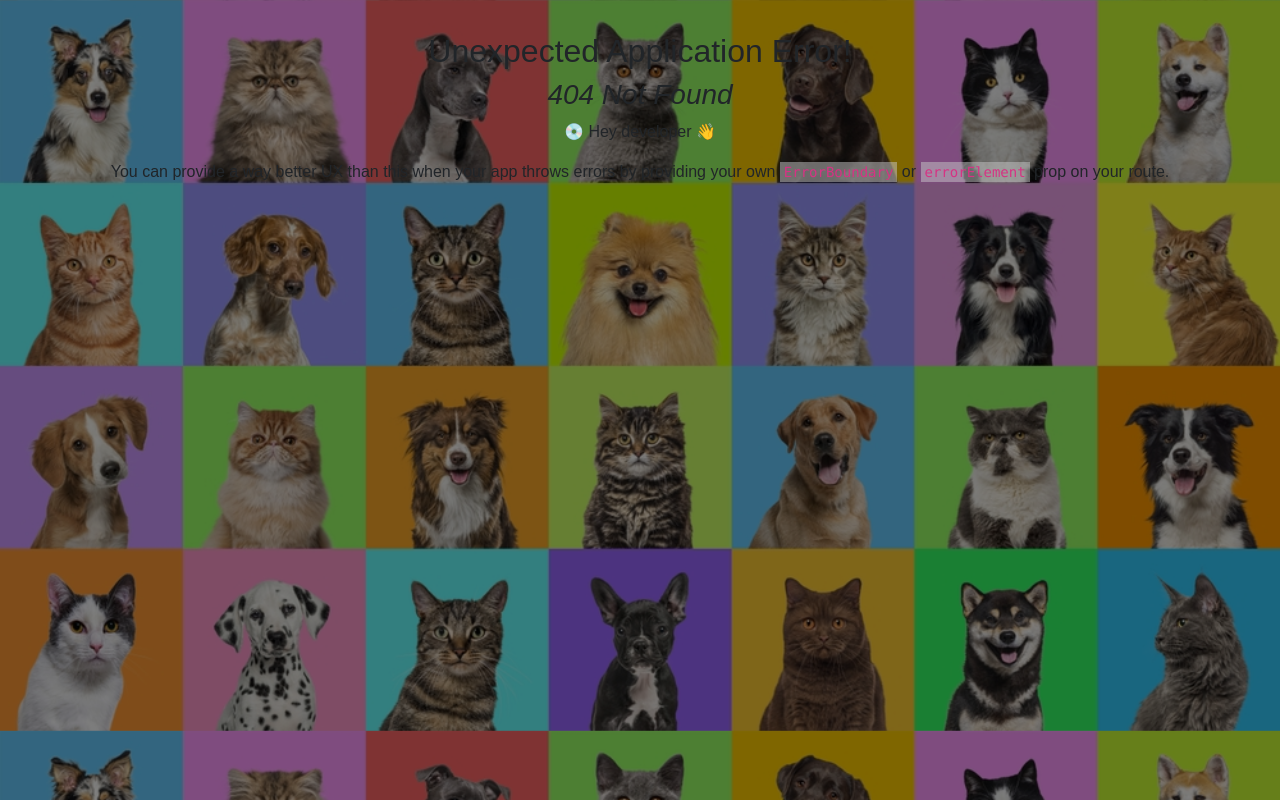
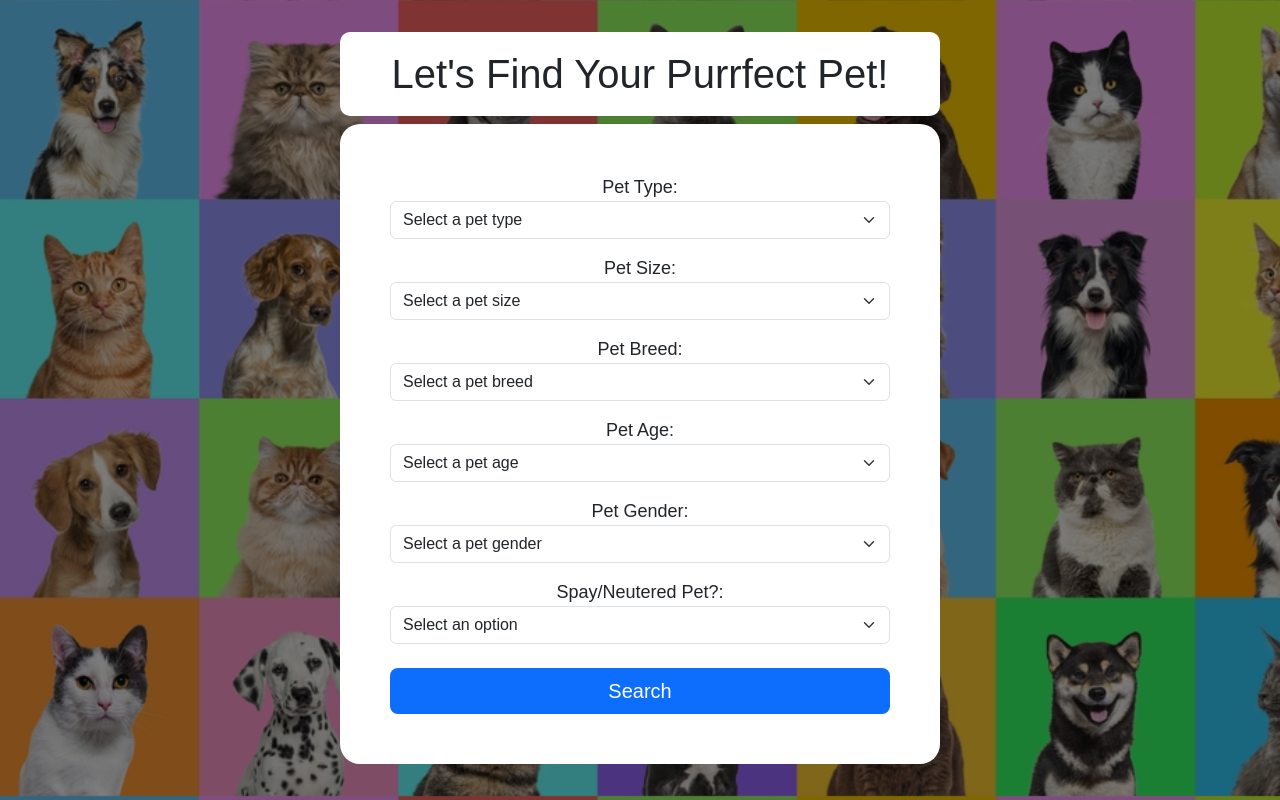
Before and after one commit to acantu9/pets-r-us, a React (Vite) app in the folder client/: page /Search in a window 1280 px wide. Before the commit this address had no page. Built offline with nearby package versions, Linux system fonts and the light colour scheme.

Commit message:
added css styling to search form

```diff
--- a/client/src/components/search/searchForm.jsx
+++ b/client/src/components/search/searchForm.jsx
@@ -1,4 +1,5 @@
 import React, { useState } from 'react';
+import '../../styles/searchForm.css';
 
 const SearchForm = () => {
   const [petType, setPetType] = useState('');
@@ -40,10 +41,10 @@ const SearchForm = () => {
   }
 
   return (
-    <form onSubmit={handleFormSubmit}>
+    <form onSubmit={handleFormSubmit} className="search-form">
       <label>
         Pet Type:
-        <select value={petType} onChange={(e) => setPetType(e.target.value)}>
+        <select className="form-select mb-3" value={petType} onChange={(e) => setPetType(e.target.value)}>
           <option value="">Select a pet type</option>
           <option value="dog">Dog</option>
           <option value="cat">Cat</option>
@@ -54,7 +55,7 @@ const SearchForm = () => {
 
       <label>
         Pet Size:
-        <select value={petSize} onChange={(e) => setPetSize(e.target.value)}>
+        <select className="form-select mb-3" value={petSize} onChange={(e) => setPetSize(e.target.value)}>
           <option value="">Select a pet size</option>
           <option value="small">Small</option>
           <option value="medium">Medium</option>
@@ -64,7 +65,7 @@ const SearchForm = () => {
 
       <label>
         Pet Breed:
-        <select value={petBreed} onChange={(e) => setPetBreed(e.target.value)}>
+        <select className="form-select mb-3" value={petBreed} onChange={(e) => setPetBreed(e.target.value)}>
           <option value="">Select a pet breed</option>
           {availableBreeds.map((breed) => (
             <option key={breed} value={breed}>
@@ -76,7 +77,7 @@ const SearchForm = () => {
 
       <label>
         Pet Age:
-        <select value={petAge} onChange={(e) => setPetAge(e.target.value)}>
+        <select className="form-select mb-3" value={petAge} onChange={(e) => setPetAge(e.target.value)}>
           <option value="">Select a pet age</option>
           <option value="young">Young</option>
           <option value="adult">Adult</option>
@@ -86,7 +87,7 @@ const SearchForm = () => {
 
       <label>
         Pet Gender:
-        <select value={petGender} onChange={(e) => setPetGender(e.target.value)}>
+        <select className="form-select mb-3" value={petGender} onChange={(e) => setPetGender(e.target.value)}>
           <option value="">Select a pet gender</option>
           <option value="male">Male</option>
           <option value="female">Female</option>
@@ -94,15 +95,15 @@ const SearchForm = () => {
       </label>
 
       <label>
-        Is Pet Spay/Neutered?:
-        <select value={petSpayNeuter} onChange={(e) => setPetSpayNeuter(e.target.value)}>
+        Spay/Neutered Pet?:
+        <select className="form-select mb-4" value={petSpayNeuter} onChange={(e) => setPetSpayNeuter(e.target.value)}>
           <option value="">Select an option</option>
           <option value="yes">Yes</option>
           <option value="no">No</option>
         </select>
       </label>
 
-      <button type="submit">Search</button>
+      <button class="btn btn-primary btn-lg" type="submit">Search</button>
     </form>
   );
 };
--- a/client/src/main.jsx
+++ b/client/src/main.jsx
@@ -6,6 +6,7 @@ import 'bootstrap/dist/css/bootstrap.min.css';
 import App from './App.jsx'
 import Signup from './pages/Signup';
 import Login from './pages/Login';
+import Search from './pages/Search';
 
 //import './index.css'
 
@@ -22,6 +23,10 @@ const router = createBrowserRouter([
         path: '/signup',
         element: <Signup />
       },
+      {
+        path: "/Search",
+        element: <Search />
+      }
     ]
   },
 ]);
--- /dev/null
+++ b/client/src/pages/Search.jsx
@@ -0,0 +1,12 @@
+import SearchForm from "../components/search/searchForm";
+
+const Search = () => {
+    return(
+        <div>
+            <h1 className="h1 mb-10"> Let's Find Your Purrfect Pet! </h1>
+            <SearchForm />
+        </div>
+    )
+}
+
+export default Search;
--- /dev/null
+++ b/client/src/styles/searchForm.css
@@ -0,0 +1,34 @@
+* {
+    font-family: 'Poppins', sans-serif;
+}
+
+.search-form {
+    width: 100%;
+    max-width: 600px;
+    margin: 0 auto;
+    font-size: large;
+    font-family: 'Poppins', sans-serif;
+}
+
+h1 {
+    color: rgba(0,0,0,.87);
+    background-color: white;
+    max-width: 600px;
+    margin: 0 auto;
+    padding: 18px;
+    border-radius: 10px;
+    font-family: 'Poppins', sans-serif;
+}
+
+label {
+    display: block;
+}
+
+select {
+    cursor: pointer;
+}
+
+button {
+    cursor: pointer;
+    font-family: 'Poppins', sans-serif;
+}
```
